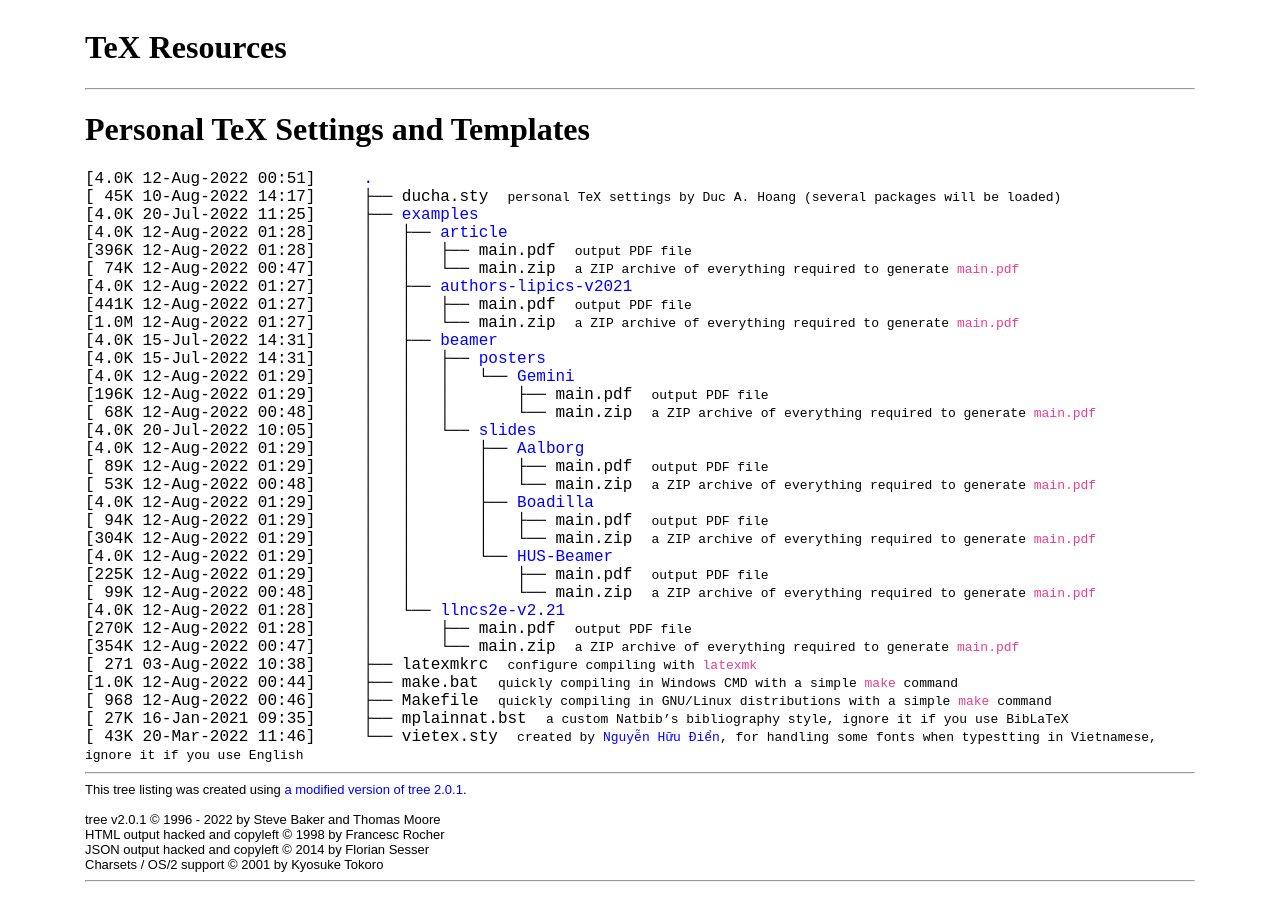
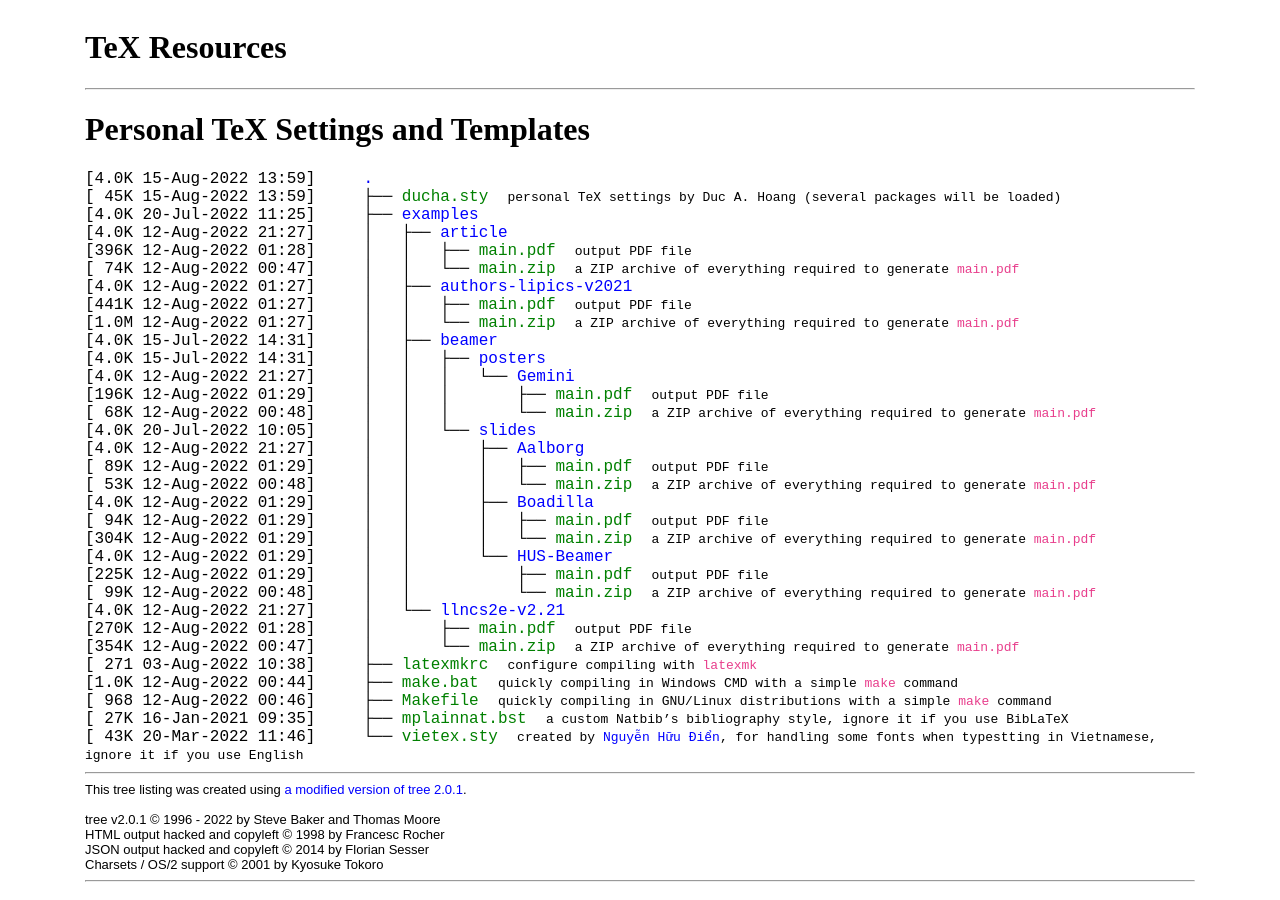
Before and after one commit to hoanganhduc/hoanganhduc.github.io, a Jekyll site: the page built from tex/index.md, in a window 1280 px wide and 900 px high. Built offline with Jekyll 4.4.1, drawn with Linux system fonts in a browser that asks for light colours; some of the changed text lies outside the part shown.

Commit message:
Updated @ 2022-08-15  20:23:46 JST

```diff
--- a/tex/dircontent.html
+++ b/tex/dircontent.html
@@ -1,45 +1,45 @@
-[4.0K&nbsp;12-Aug-2022&nbsp;00:51]&nbsp;&nbsp;&nbsp;&nbsp;	<a class="DIR" href="././">.</a><br>
-[&nbsp;45K&nbsp;10-Aug-2022&nbsp;14:17]&nbsp;&nbsp;&nbsp;&nbsp;	├── <a class="NORM" href="./ducha.sty">ducha.sty</a>&nbsp;&nbsp;<span style="font-family: monospace;">personal TeX settings by Duc A. Hoang (several packages will be loaded)</span><br>
+[4.0K&nbsp;15-Aug-2022&nbsp;13:59]&nbsp;&nbsp;&nbsp;&nbsp;	<a class="DIR" href="././">.</a><br>
+[&nbsp;45K&nbsp;15-Aug-2022&nbsp;13:59]&nbsp;&nbsp;&nbsp;&nbsp;	├── <a class="EXEC" href="./ducha.sty">ducha.sty</a>&nbsp;&nbsp;<span style="font-family: monospace;">personal TeX settings by Duc A. Hoang (several packages will be loaded)</span><br>
 [4.0K&nbsp;20-Jul-2022&nbsp;11:25]&nbsp;&nbsp;&nbsp;&nbsp;	├── <a class="DIR" href="./examples/">examples</a><br>
-[4.0K&nbsp;12-Aug-2022&nbsp;01:28]&nbsp;&nbsp;&nbsp;&nbsp;	│   ├── <a class="DIR" href="./examples/article/">article</a><br>
-[396K&nbsp;12-Aug-2022&nbsp;01:28]&nbsp;&nbsp;&nbsp;&nbsp;	│   │   ├── <a class="NORM" href="./examples/article/main.pdf">main.pdf</a>&nbsp;&nbsp;<span style="font-family: monospace;">output PDF file
+[4.0K&nbsp;12-Aug-2022&nbsp;21:27]&nbsp;&nbsp;&nbsp;&nbsp;	│   ├── <a class="DIR" href="./examples/article/">article</a><br>
+[396K&nbsp;12-Aug-2022&nbsp;01:28]&nbsp;&nbsp;&nbsp;&nbsp;	│   │   ├── <a class="EXEC" href="./examples/article/main.pdf">main.pdf</a>&nbsp;&nbsp;<span style="font-family: monospace;">output PDF file
 </span>&nbsp;&nbsp;<span style="font-family: monospace;"></span><br>
-[&nbsp;74K&nbsp;12-Aug-2022&nbsp;00:47]&nbsp;&nbsp;&nbsp;&nbsp;	│   │   └── <a class="NORM" href="./examples/article/main.zip">main.zip</a>&nbsp;&nbsp;<span style="font-family: monospace;">a ZIP archive of everything required to generate `main.pdf`</span><br>
+[&nbsp;74K&nbsp;12-Aug-2022&nbsp;00:47]&nbsp;&nbsp;&nbsp;&nbsp;	│   │   └── <a class="EXEC" href="./examples/article/main.zip">main.zip</a>&nbsp;&nbsp;<span style="font-family: monospace;">a ZIP archive of everything required to generate `main.pdf`</span><br>
 [4.0K&nbsp;12-Aug-2022&nbsp;01:27]&nbsp;&nbsp;&nbsp;&nbsp;	│   ├── <a class="DIR" href="./examples/authors-lipics-v2021/">authors-lipics-v2021</a><br>
-[441K&nbsp;12-Aug-2022&nbsp;01:27]&nbsp;&nbsp;&nbsp;&nbsp;	│   │   ├── <a class="NORM" href="./examples/authors-lipics-v2021/main.pdf">main.pdf</a>&nbsp;&nbsp;<span style="font-family: monospace;">output PDF file
+[441K&nbsp;12-Aug-2022&nbsp;01:27]&nbsp;&nbsp;&nbsp;&nbsp;	│   │   ├── <a class="EXEC" href="./examples/authors-lipics-v2021/main.pdf">main.pdf</a>&nbsp;&nbsp;<span style="font-family: monospace;">output PDF file
 </span>&nbsp;&nbsp;<span style="font-family: monospace;"></span><br>
-[1.0M&nbsp;12-Aug-2022&nbsp;01:27]&nbsp;&nbsp;&nbsp;&nbsp;	│   │   └── <a class="NORM" href="./examples/authors-lipics-v2021/main.zip">main.zip</a>&nbsp;&nbsp;<span style="font-family: monospace;">a ZIP archive of everything required to generate `main.pdf`</span><br>
+[1.0M&nbsp;12-Aug-2022&nbsp;01:27]&nbsp;&nbsp;&nbsp;&nbsp;	│   │   └── <a class="EXEC" href="./examples/authors-lipics-v2021/main.zip">main.zip</a>&nbsp;&nbsp;<span style="font-family: monospace;">a ZIP archive of everything required to generate `main.pdf`</span><br>
 [4.0K&nbsp;15-Jul-2022&nbsp;14:31]&nbsp;&nbsp;&nbsp;&nbsp;	│   ├── <a class="DIR" href="./examples/beamer/">beamer</a><br>
 [4.0K&nbsp;15-Jul-2022&nbsp;14:31]&nbsp;&nbsp;&nbsp;&nbsp;	│   │   ├── <a class="DIR" href="./examples/beamer/posters/">posters</a><br>
-[4.0K&nbsp;12-Aug-2022&nbsp;01:29]&nbsp;&nbsp;&nbsp;&nbsp;	│   │   │   └── <a class="DIR" href="./examples/beamer/posters/Gemini/">Gemini</a><br>
-[196K&nbsp;12-Aug-2022&nbsp;01:29]&nbsp;&nbsp;&nbsp;&nbsp;	│   │   │   &nbsp;&nbsp;&nbsp; ├── <a class="NORM" href="./examples/beamer/posters/Gemini/main.pdf">main.pdf</a>&nbsp;&nbsp;<span style="font-family: monospace;">output PDF file
+[4.0K&nbsp;12-Aug-2022&nbsp;21:27]&nbsp;&nbsp;&nbsp;&nbsp;	│   │   │   └── <a class="DIR" href="./examples/beamer/posters/Gemini/">Gemini</a><br>
+[196K&nbsp;12-Aug-2022&nbsp;01:29]&nbsp;&nbsp;&nbsp;&nbsp;	│   │   │   &nbsp;&nbsp;&nbsp; ├── <a class="EXEC" href="./examples/beamer/posters/Gemini/main.pdf">main.pdf</a>&nbsp;&nbsp;<span style="font-family: monospace;">output PDF file
 </span>&nbsp;&nbsp;<span style="font-family: monospace;"></span><br>
-[&nbsp;68K&nbsp;12-Aug-2022&nbsp;00:48]&nbsp;&nbsp;&nbsp;&nbsp;	│   │   │   &nbsp;&nbsp;&nbsp; └── <a class="NORM" href="./examples/beamer/posters/Gemini/main.zip">main.zip</a>&nbsp;&nbsp;<span style="font-family: monospace;">a ZIP archive of everything required to generate `main.pdf`</span><br>
+[&nbsp;68K&nbsp;12-Aug-2022&nbsp;00:48]&nbsp;&nbsp;&nbsp;&nbsp;	│   │   │   &nbsp;&nbsp;&nbsp; └── <a class="EXEC" href="./examples/beamer/posters/Gemini/main.zip">main.zip</a>&nbsp;&nbsp;<span style="font-family: monospace;">a ZIP archive of everything required to generate `main.pdf`</span><br>
 [4.0K&nbsp;20-Jul-2022&nbsp;10:05]&nbsp;&nbsp;&nbsp;&nbsp;	│   │   └── <a class="DIR" href="./examples/beamer/slides/">slides</a><br>
-[4.0K&nbsp;12-Aug-2022&nbsp;01:29]&nbsp;&nbsp;&nbsp;&nbsp;	│   │   &nbsp;&nbsp;&nbsp; ├── <a class="DIR" href="./examples/beamer/slides/Aalborg/">Aalborg</a><br>
-[&nbsp;89K&nbsp;12-Aug-2022&nbsp;01:29]&nbsp;&nbsp;&nbsp;&nbsp;	│   │   &nbsp;&nbsp;&nbsp; │   ├── <a class="NORM" href="./examples/beamer/slides/Aalborg/main.pdf">main.pdf</a>&nbsp;&nbsp;<span style="font-family: monospace;">output PDF file
+[4.0K&nbsp;12-Aug-2022&nbsp;21:27]&nbsp;&nbsp;&nbsp;&nbsp;	│   │   &nbsp;&nbsp;&nbsp; ├── <a class="DIR" href="./examples/beamer/slides/Aalborg/">Aalborg</a><br>
+[&nbsp;89K&nbsp;12-Aug-2022&nbsp;01:29]&nbsp;&nbsp;&nbsp;&nbsp;	│   │   &nbsp;&nbsp;&nbsp; │   ├── <a class="EXEC" href="./examples/beamer/slides/Aalborg/main.pdf">main.pdf</a>&nbsp;&nbsp;<span style="font-family: monospace;">output PDF file
 </span>&nbsp;&nbsp;<span style="font-family: monospace;"></span><br>
-[&nbsp;53K&nbsp;12-Aug-2022&nbsp;00:48]&nbsp;&nbsp;&nbsp;&nbsp;	│   │   &nbsp;&nbsp;&nbsp; │   └── <a class="NORM" href="./examples/beamer/slides/Aalborg/main.zip">main.zip</a>&nbsp;&nbsp;<span style="font-family: monospace;">a ZIP archive of everything required to generate `main.pdf`</span><br>
+[&nbsp;53K&nbsp;12-Aug-2022&nbsp;00:48]&nbsp;&nbsp;&nbsp;&nbsp;	│   │   &nbsp;&nbsp;&nbsp; │   └── <a class="EXEC" href="./examples/beamer/slides/Aalborg/main.zip">main.zip</a>&nbsp;&nbsp;<span style="font-family: monospace;">a ZIP archive of everything required to generate `main.pdf`</span><br>
 [4.0K&nbsp;12-Aug-2022&nbsp;01:29]&nbsp;&nbsp;&nbsp;&nbsp;	│   │   &nbsp;&nbsp;&nbsp; ├── <a class="DIR" href="./examples/beamer/slides/Boadilla/">Boadilla</a><br>
-[&nbsp;94K&nbsp;12-Aug-2022&nbsp;01:29]&nbsp;&nbsp;&nbsp;&nbsp;	│   │   &nbsp;&nbsp;&nbsp; │   ├── <a class="NORM" href="./examples/beamer/slides/Boadilla/main.pdf">main.pdf</a>&nbsp;&nbsp;<span style="font-family: monospace;">output PDF file
+[&nbsp;94K&nbsp;12-Aug-2022&nbsp;01:29]&nbsp;&nbsp;&nbsp;&nbsp;	│   │   &nbsp;&nbsp;&nbsp; │   ├── <a class="EXEC" href="./examples/beamer/slides/Boadilla/main.pdf">main.pdf</a>&nbsp;&nbsp;<span style="font-family: monospace;">output PDF file
 </span>&nbsp;&nbsp;<span style="font-family: monospace;"></span><br>
-[304K&nbsp;12-Aug-2022&nbsp;01:29]&nbsp;&nbsp;&nbsp;&nbsp;	│   │   &nbsp;&nbsp;&nbsp; │   └── <a class="NORM" href="./examples/beamer/slides/Boadilla/main.zip">main.zip</a>&nbsp;&nbsp;<span style="font-family: monospace;">a ZIP archive of everything required to generate `main.pdf`</span><br>
+[304K&nbsp;12-Aug-2022&nbsp;01:29]&nbsp;&nbsp;&nbsp;&nbsp;	│   │   &nbsp;&nbsp;&nbsp; │   └── <a class="EXEC" href="./examples/beamer/slides/Boadilla/main.zip">main.zip</a>&nbsp;&nbsp;<span style="font-family: monospace;">a ZIP archive of everything required to generate `main.pdf`</span><br>
 [4.0K&nbsp;12-Aug-2022&nbsp;01:29]&nbsp;&nbsp;&nbsp;&nbsp;	│   │   &nbsp;&nbsp;&nbsp; └── <a class="DIR" href="./examples/beamer/slides/HUS-Beamer/">HUS-Beamer</a><br>
-[225K&nbsp;12-Aug-2022&nbsp;01:29]&nbsp;&nbsp;&nbsp;&nbsp;	│   │   &nbsp;&nbsp;&nbsp; &nbsp;&nbsp;&nbsp; ├── <a class="NORM" href="./examples/beamer/slides/HUS-Beamer/main.pdf">main.pdf</a>&nbsp;&nbsp;<span style="font-family: monospace;">output PDF file
+[225K&nbsp;12-Aug-2022&nbsp;01:29]&nbsp;&nbsp;&nbsp;&nbsp;	│   │   &nbsp;&nbsp;&nbsp; &nbsp;&nbsp;&nbsp; ├── <a class="EXEC" href="./examples/beamer/slides/HUS-Beamer/main.pdf">main.pdf</a>&nbsp;&nbsp;<span style="font-family: monospace;">output PDF file
 </span>&nbsp;&nbsp;<span style="font-family: monospace;"></span><br>
-[&nbsp;99K&nbsp;12-Aug-2022&nbsp;00:48]&nbsp;&nbsp;&nbsp;&nbsp;	│   │   &nbsp;&nbsp;&nbsp; &nbsp;&nbsp;&nbsp; └── <a class="NORM" href="./examples/beamer/slides/HUS-Beamer/main.zip">main.zip</a>&nbsp;&nbsp;<span style="font-family: monospace;">a ZIP archive of everything required to generate `main.pdf`</span><br>
-[4.0K&nbsp;12-Aug-2022&nbsp;01:28]&nbsp;&nbsp;&nbsp;&nbsp;	│   └── <a class="DIR" href="./examples/llncs2e-v2.21/">llncs2e-v2.21</a><br>
-[270K&nbsp;12-Aug-2022&nbsp;01:28]&nbsp;&nbsp;&nbsp;&nbsp;	│   &nbsp;&nbsp;&nbsp; ├── <a class="NORM" href="./examples/llncs2e-v2.21/main.pdf">main.pdf</a>&nbsp;&nbsp;<span style="font-family: monospace;">output PDF file
+[&nbsp;99K&nbsp;12-Aug-2022&nbsp;00:48]&nbsp;&nbsp;&nbsp;&nbsp;	│   │   &nbsp;&nbsp;&nbsp; &nbsp;&nbsp;&nbsp; └── <a class="EXEC" href="./examples/beamer/slides/HUS-Beamer/main.zip">main.zip</a>&nbsp;&nbsp;<span style="font-family: monospace;">a ZIP archive of everything required to generate `main.pdf`</span><br>
+[4.0K&nbsp;12-Aug-2022&nbsp;21:27]&nbsp;&nbsp;&nbsp;&nbsp;	│   └── <a class="DIR" href="./examples/llncs2e-v2.21/">llncs2e-v2.21</a><br>
+[270K&nbsp;12-Aug-2022&nbsp;01:28]&nbsp;&nbsp;&nbsp;&nbsp;	│   &nbsp;&nbsp;&nbsp; ├── <a class="EXEC" href="./examples/llncs2e-v2.21/main.pdf">main.pdf</a>&nbsp;&nbsp;<span style="font-family: monospace;">output PDF file
 </span>&nbsp;&nbsp;<span style="font-family: monospace;"></span><br>
-[354K&nbsp;12-Aug-2022&nbsp;00:47]&nbsp;&nbsp;&nbsp;&nbsp;	│   &nbsp;&nbsp;&nbsp; └── <a class="NORM" href="./examples/llncs2e-v2.21/main.zip">main.zip</a>&nbsp;&nbsp;<span style="font-family: monospace;">a ZIP archive of everything required to generate `main.pdf`</span><br>
-[&nbsp;271&nbsp;03-Aug-2022&nbsp;10:38]&nbsp;&nbsp;&nbsp;&nbsp;	├── <a class="NORM" href="./latexmkrc">latexmkrc</a>&nbsp;&nbsp;<span style="font-family: monospace;">configure compiling with `latexmk`</span><br>
-[1.0K&nbsp;12-Aug-2022&nbsp;00:44]&nbsp;&nbsp;&nbsp;&nbsp;	├── <a class="NORM" href="./make.bat">make.bat</a>&nbsp;&nbsp;<span style="font-family: monospace;">quickly compiling in Windows CMD with a simple `make` command
+[354K&nbsp;12-Aug-2022&nbsp;00:47]&nbsp;&nbsp;&nbsp;&nbsp;	│   &nbsp;&nbsp;&nbsp; └── <a class="EXEC" href="./examples/llncs2e-v2.21/main.zip">main.zip</a>&nbsp;&nbsp;<span style="font-family: monospace;">a ZIP archive of everything required to generate `main.pdf`</span><br>
+[&nbsp;271&nbsp;03-Aug-2022&nbsp;10:38]&nbsp;&nbsp;&nbsp;&nbsp;	├── <a class="EXEC" href="./latexmkrc">latexmkrc</a>&nbsp;&nbsp;<span style="font-family: monospace;">configure compiling with `latexmk`</span><br>
+[1.0K&nbsp;12-Aug-2022&nbsp;00:44]&nbsp;&nbsp;&nbsp;&nbsp;	├── <a class="EXEC" href="./make.bat">make.bat</a>&nbsp;&nbsp;<span style="font-family: monospace;">quickly compiling in Windows CMD with a simple `make` command
 </span>&nbsp;&nbsp;<span style="font-family: monospace;"></span><br>
-[&nbsp;968&nbsp;12-Aug-2022&nbsp;00:46]&nbsp;&nbsp;&nbsp;&nbsp;	├── <a class="NORM" href="./Makefile">Makefile</a>&nbsp;&nbsp;<span style="font-family: monospace;">quickly compiling in GNU/Linux distributions with a simple `make` command
+[&nbsp;968&nbsp;12-Aug-2022&nbsp;00:46]&nbsp;&nbsp;&nbsp;&nbsp;	├── <a class="EXEC" href="./Makefile">Makefile</a>&nbsp;&nbsp;<span style="font-family: monospace;">quickly compiling in GNU/Linux distributions with a simple `make` command
 </span>&nbsp;&nbsp;<span style="font-family: monospace;"></span><br>
-[&nbsp;27K&nbsp;16-Jan-2021&nbsp;09:35]&nbsp;&nbsp;&nbsp;&nbsp;	├── <a class="NORM" href="./mplainnat.bst">mplainnat.bst</a>&nbsp;&nbsp;<span style="font-family: monospace;">a custom Natbib's bibliography style, ignore it if you use BibLaTeX
+[&nbsp;27K&nbsp;16-Jan-2021&nbsp;09:35]&nbsp;&nbsp;&nbsp;&nbsp;	├── <a class="EXEC" href="./mplainnat.bst">mplainnat.bst</a>&nbsp;&nbsp;<span style="font-family: monospace;">a custom Natbib's bibliography style, ignore it if you use BibLaTeX
 </span>&nbsp;&nbsp;<span style="font-family: monospace;"></span><br>
-[&nbsp;43K&nbsp;20-Mar-2022&nbsp;11:46]&nbsp;&nbsp;&nbsp;&nbsp;	└── <a class="NORM" href="./vietex.sty">vietex.sty</a>&nbsp;&nbsp;<span style="font-family: monospace;">created by [Nguyễn Hữu Điển](http://nhdien.wordpress.com/), for handling some fonts when typestting in Vietnamese, ignore it if you use English
+[&nbsp;43K&nbsp;20-Mar-2022&nbsp;11:46]&nbsp;&nbsp;&nbsp;&nbsp;	└── <a class="EXEC" href="./vietex.sty">vietex.sty</a>&nbsp;&nbsp;<span style="font-family: monospace;">created by [Nguyễn Hữu Điển](http://nhdien.wordpress.com/), for handling some fonts when typestting in Vietnamese, ignore it if you use English
 </span>&nbsp;&nbsp;<span style="font-family: monospace;"></span><br>
 <hr>
 <p class="VERSION">
--- a/tex/index.md
+++ b/tex/index.md
@@ -1,7 +1,7 @@
 ---
 layout: default
 title: "TeX Resources"
-last_modified_at: 2022-08-12
+last_modified_at: 2022-08-15
 description: TeX Resources collected by Duc A. Hoang
 keywords: resource, tex, setting, template, Duc A. Hoang
 directory-listing: true
```
Also changed, not shown: misc/AFSA News Letter/dircontent (2).html (added, +13 -0 lines), misc/AFSA News Letter/dircontent.html (added, +16 -0 lines), misc/AFSA News Letter/index (2).md (added, +12 -0 lines), misc/AFSA News Letter/index.md (added, +12 -0 lines), 10 other files.
